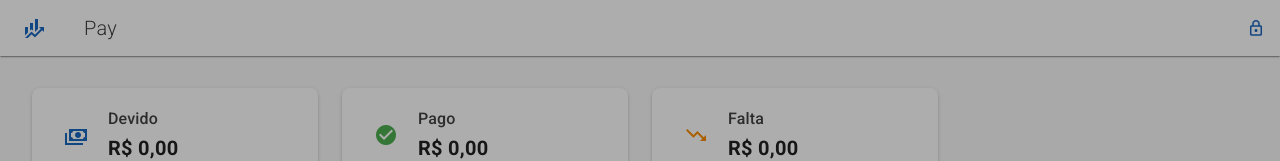
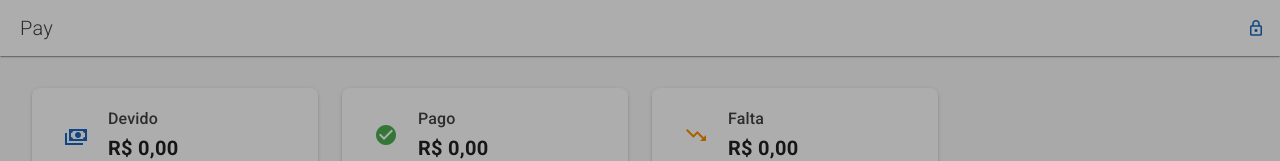
Before and after one commit to gustroiano92/pay, a Vue app: page / in a window 1280 px wide. Shown: the top 161 px of the page. Built offline with nearby package versions, Linux system fonts and the light colour scheme.

Commit message:
fix title

```diff
--- a/src/App.vue
+++ b/src/App.vue
@@ -1,9 +1,7 @@
 <template>
     <v-app>
         <v-toolbar flat density="comfortable" class="bg-white" elevation="1">
-            <v-avatar size="36" class="ml-4 mr-3" color="primary-lighten-4">
-                <v-icon icon="mdi-finance" color="primary" size="24" />
-            </v-avatar>
+
             <v-toolbar-title class="text-h6 font-weight-light text-grey-darken-3">
                 {{ title || 'Pay' }}
             </v-toolbar-title>
```
